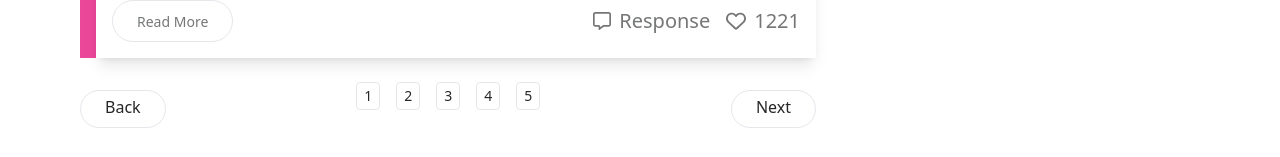
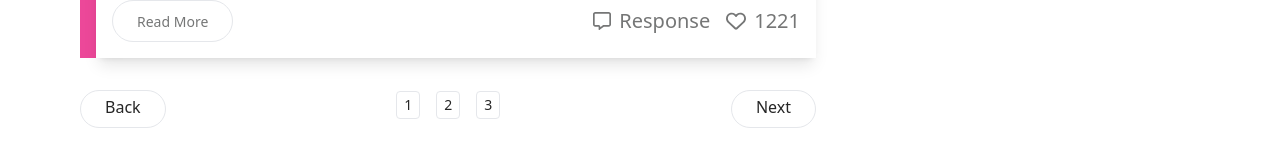
Before and after one commit to jawad-ilyas/D-blog-Website-Into-React-js, a React (Vite) app: page / in a window 1280 px wide. Shown: the part 2902-3059 px from the top of the page. Built offline with nearby package versions, Linux system fonts and the light colour scheme.

Commit message:
header section is aslo complete

```diff
--- a/src/Components/pagination/Pagination.jsx
+++ b/src/Components/pagination/Pagination.jsx
@@ -2,14 +2,13 @@ import React from 'react'
 import { RoundedButtonHover ,  SquareButton } from "../index"
 function Pagination() {
   return (
-    <div className='w-full flex flex-row justify-between'>
+    <div className='w-full flex flex-row justify-between items-center'>
           <RoundedButtonHover label='Back' textColor='EeieBlack' paddingX="px-6" paddingY='pt-1 pb-2' textSize="text-md" / >
-          <div className='space-x-4'>
+          <div className='lg:space-x-4 space-x-1 '>
               <SquareButton label='1' textColor='EeieBlack' />
               <SquareButton label='2' textColor='EeieBlack' />
               <SquareButton label='3' textColor='EeieBlack' />
-              <SquareButton label='4' textColor='EeieBlack' />
-              <SquareButton label='5' textColor='EeieBlack' />
+
           </div>
           <RoundedButtonHover label='Next' textColor='EeieBlack' paddingX="px-6" paddingY='pt-1 pb-2' textSize="text-md" / >
     </div>
```
